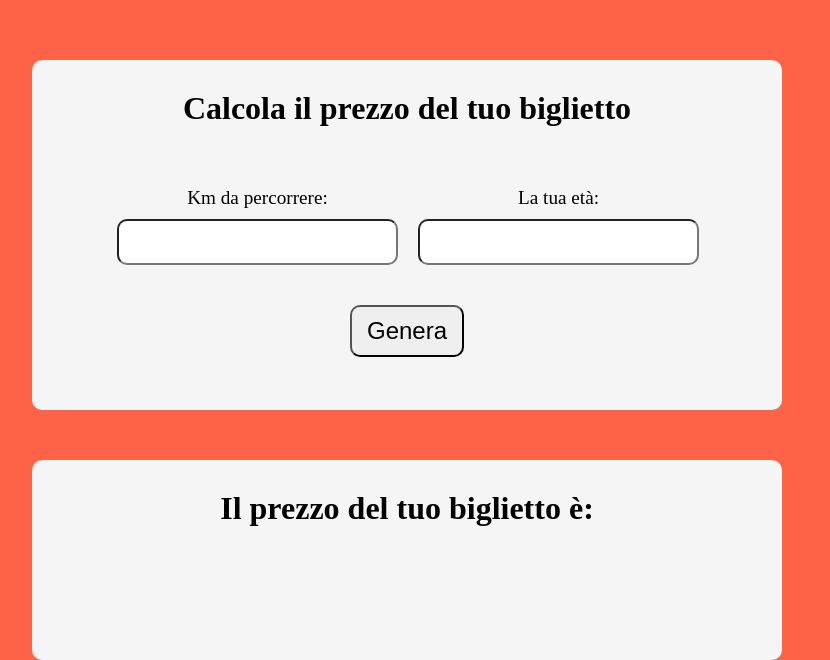
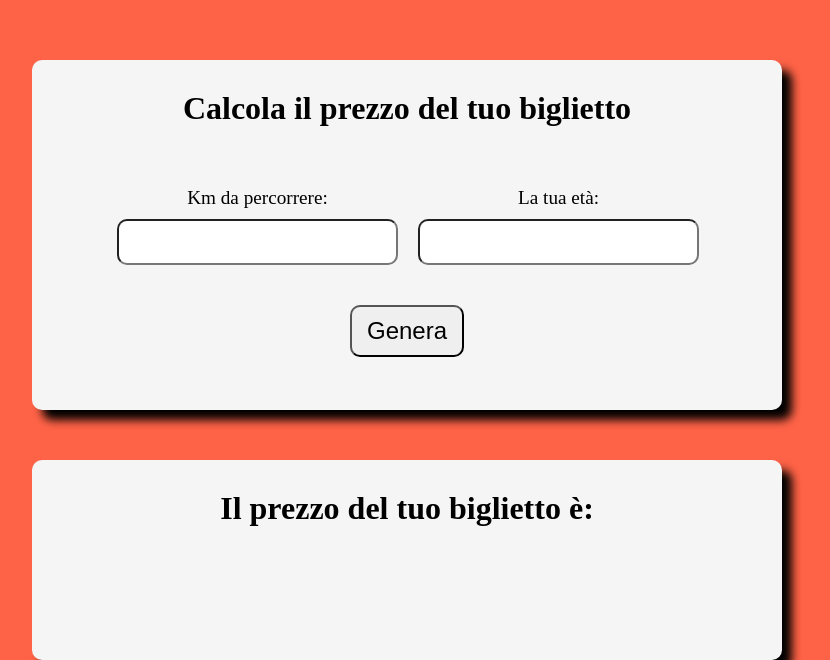
Before and after one commit to GiuseppeArgo/js-biglietto-treno-form, a plain HTML site: page index.html in a window 1280 px wide. Shown: the part 140-800 px from the top of the page, without its empty margins (233-1063 px from the left). Drawn offline with Linux system fonts and the light colour scheme.

Commit message:
feat: minor fix to page layout

```diff
--- a/css/style.css
+++ b/css/style.css
@@ -28,6 +28,7 @@ main {
     margin-top: 200px;
     background-color: whitesmoke;
     border-radius: 10px;
+    box-shadow: 10px 10px 10px;
 }
 
 h2 {
@@ -76,6 +77,7 @@ input {
     background-color: whitesmoke;
     text-align: center;
     border-radius: 10px;
+    box-shadow: 10px 10px 10px;
 }
 
 h3 {
```
